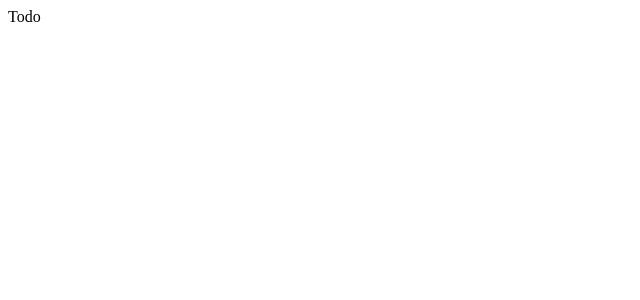
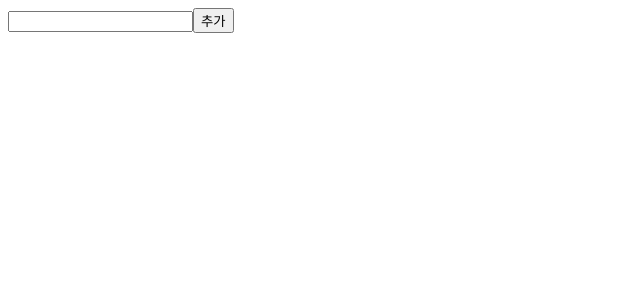
Before and after one commit to devjjin/wanted-pre-onboarding-frontend, a React (Create React App) app: page /todo in a window 1280 px wide. Shown: the top 300 px of the page, without its empty margins (0-640 px from the left). Built offline with nearby package versions, Linux system fonts and the light colour scheme.

Commit message:
feat: added todolist feature

```diff
--- /dev/null
+++ b/src/components/todo/TodoList.jsx
@@ -0,0 +1,19 @@
+import React, { useState } from 'react';
+import AddTodo from './AddTodo';
+
+export default function TodoList() {
+  const [todos, setTodos] = useState([]);
+
+  const onAddTodo = (todo) => setTodos([...todos, todo]);
+
+  return (
+    <section>
+      <AddTodo onAdd={onAddTodo} />
+      <ul>
+        {todos.map((item) => (
+          <li key={item.id} />
+        ))}
+      </ul>
+    </section>
+  );
+}
--- a/src/pages/Todo.jsx
+++ b/src/pages/Todo.jsx
@@ -1,5 +1,10 @@
 import React from 'react';
+import TodoList from '../components/todo/TodoList';
 
 export default function Todo() {
-  return <div>Todo</div>;
+  return (
+    <div>
+      <TodoList />
+    </div>
+  );
 }
```
